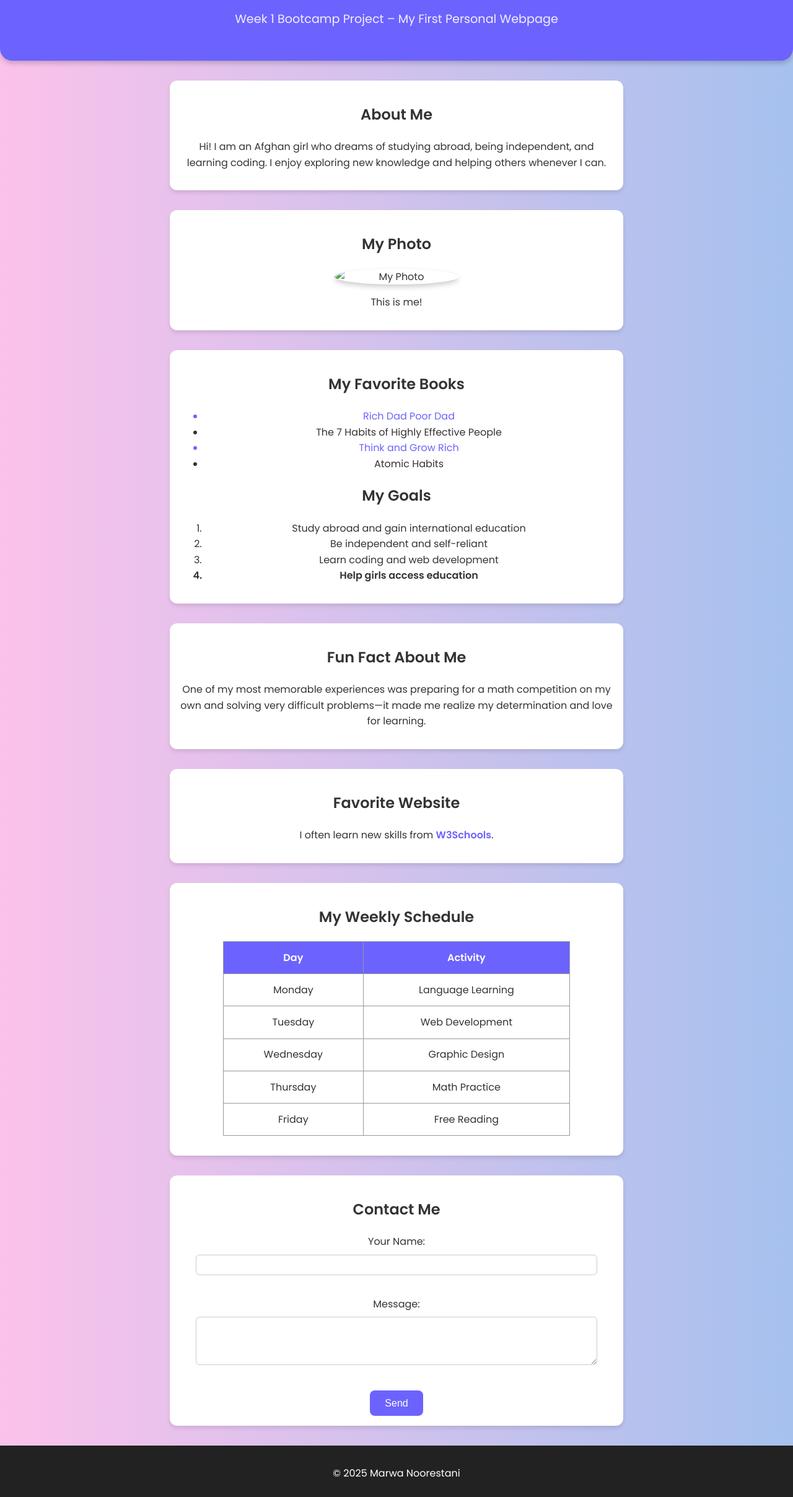
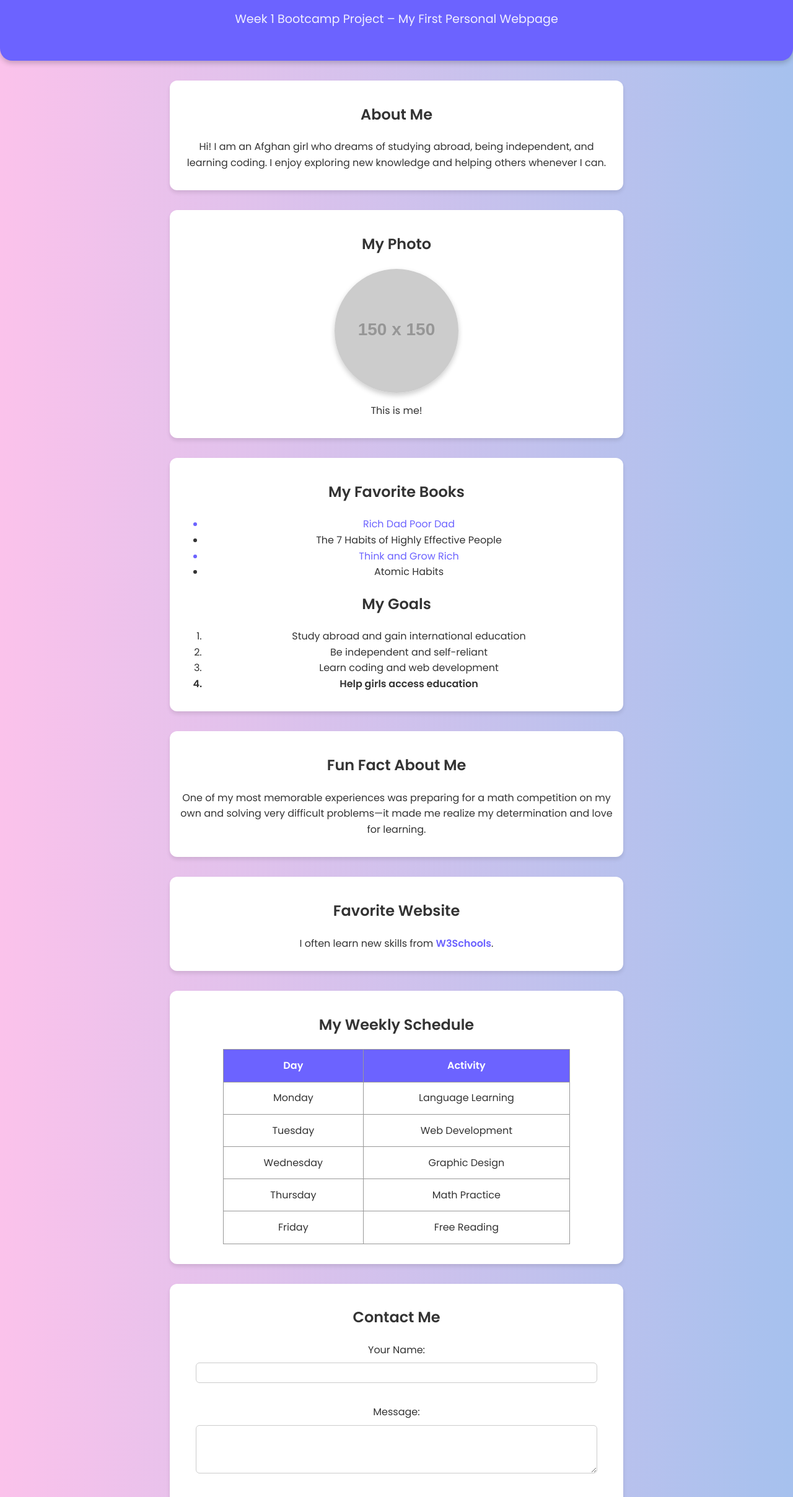
Before and after one commit to marwa2050-hub/personal-webpage, a plain HTML site: page index.html in a window 1280 px wide. Shown: the part 99-2515 px from the top of the page at 62% size. Drawn offline with Linux system fonts and the light colour scheme; placeholder pictures from the web are drawn by us.

Commit message:
Update index.html

```diff
--- a/index.html
+++ b/index.html
@@ -27,7 +27,7 @@
         <section>
             <h2>My Photo</h2>
             <figure>
-                <img src="images/myphoto.jpg" alt="My Photo" class="profile-pic">
+                <img src="https://via.placeholder.com/150/ffb6c1/000000?text=Marwa" alt="My Photo" class="profile-pic">
                 <figcaption>This is me!</figcaption>
             </figure>
         </section>
@@ -116,7 +116,7 @@
     </main>
 
     <footer>
-        <p>&copy; 2025 Marwa Noorestani</p>
+        <p>&copy; 2025 Marwa Nurestani</p>
     </footer>
 </body>
 </html>
```
